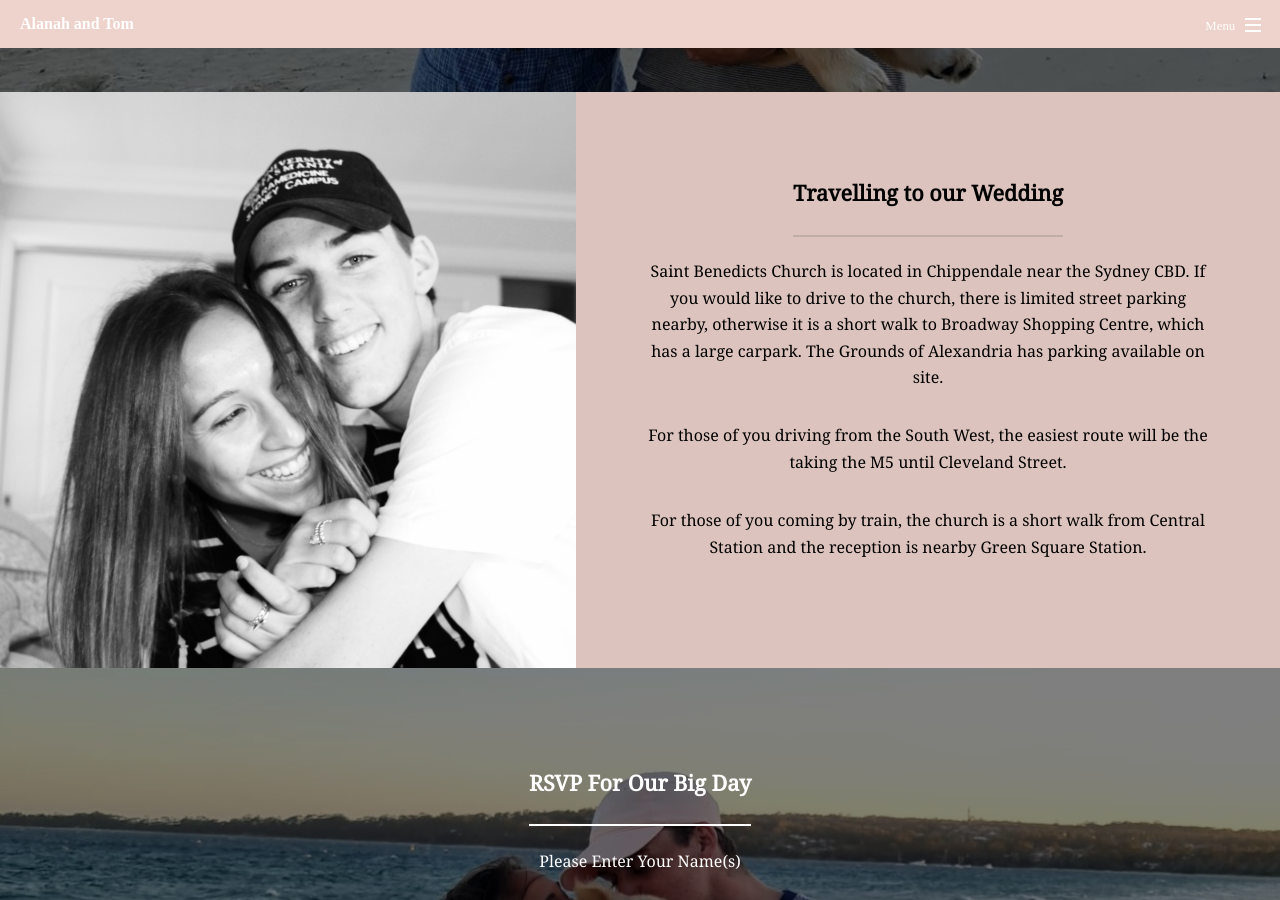
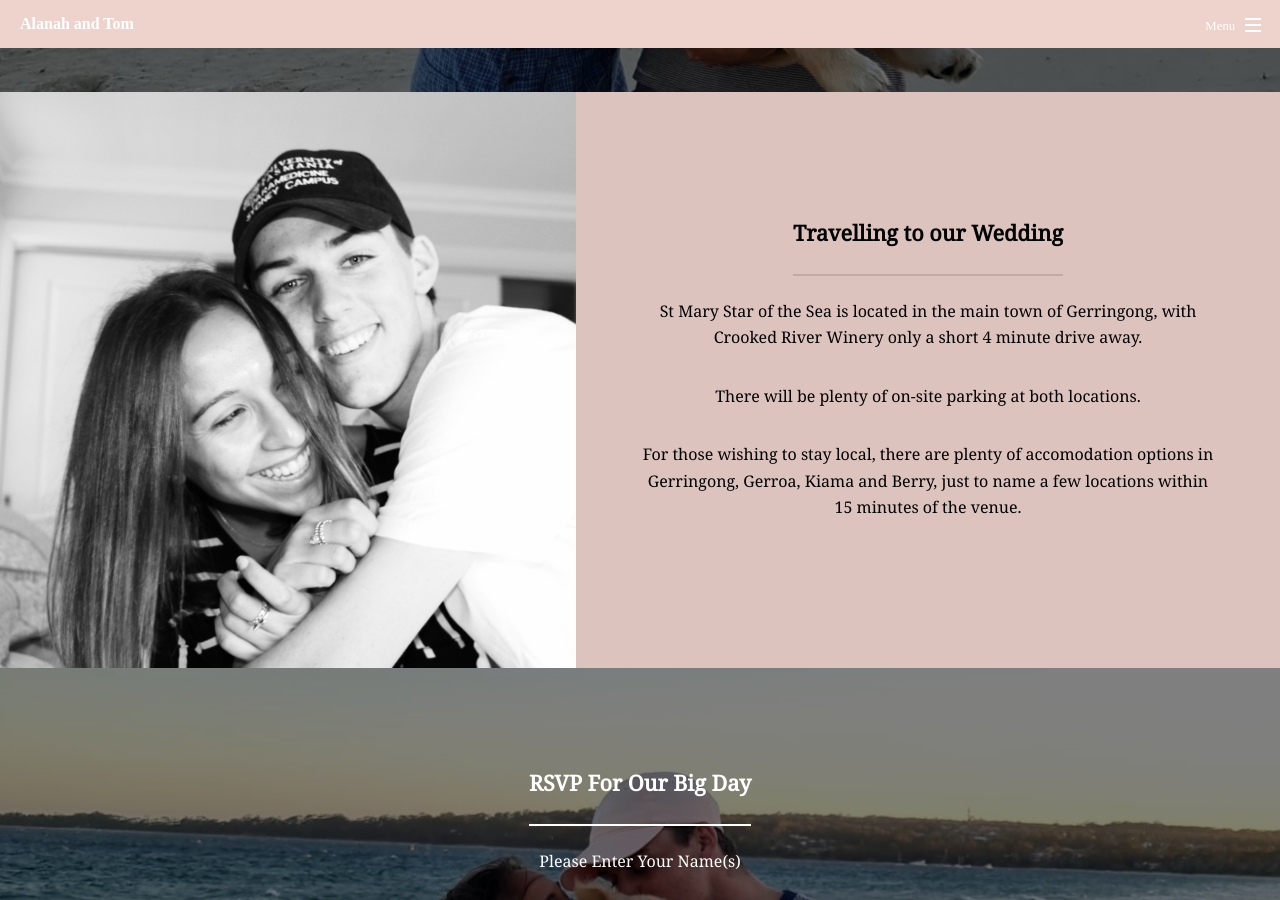
Before and after one commit to mongerrr/alanatom, a Jekyll site: the page built from index.html, in a window 1280 px wide and 900 px high, scrolled down 2219 px. Built offline with Jekyll 4.4.1, drawn with Linux system fonts in a browser that asks for light colours; some web fonts are replaced.

Commit message:
Update transportation.html

```diff
--- a/_includes/sections/transportation.html
+++ b/_includes/sections/transportation.html
@@ -2,9 +2,9 @@
   <div class="content">
   <header class="major">
     <h2>Travelling to our Wedding</h2>
-    <p>Saint Benedicts Church is located in Chippendale near the Sydney CBD. If you would like to drive to the church, there is limited street parking nearby, otherwise it is a short walk to Broadway Shopping Centre, which has a large carpark. The Grounds of Alexandria has parking available on site.</p>
-    <p>For those of you driving from the South West, the easiest route will be the taking the M5 until Cleveland Street. </p>
-    <p>For those of you coming by train, the church is a short walk from Central Station and the reception is nearby Green Square Station.</p>
+    <p>St Mary Star of the Sea is located in the main town of Gerringong, with Crooked River Winery only a short 4 minute drive away.
+    <p>There will be plenty of on-site parking at both locations.</p>
+    <p>For those wishing to stay local, there are plenty of accomodation options in Gerringong, Gerroa, Kiama and Berry, just to name a few locations within 15 minutes of the venue.</p>
   </header>
 </div>
 <div class="image">
```
